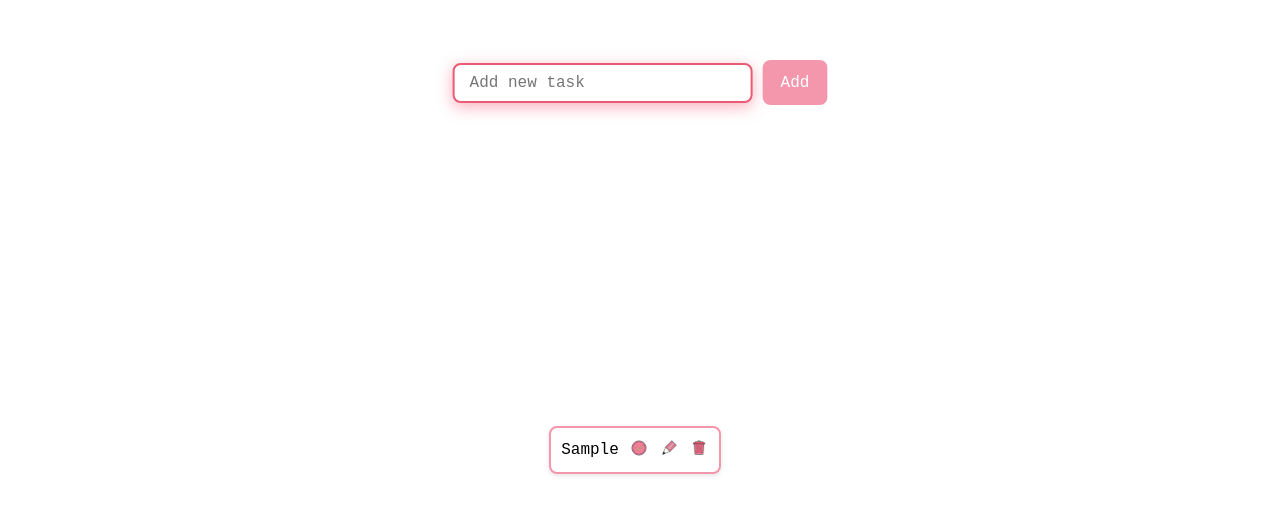
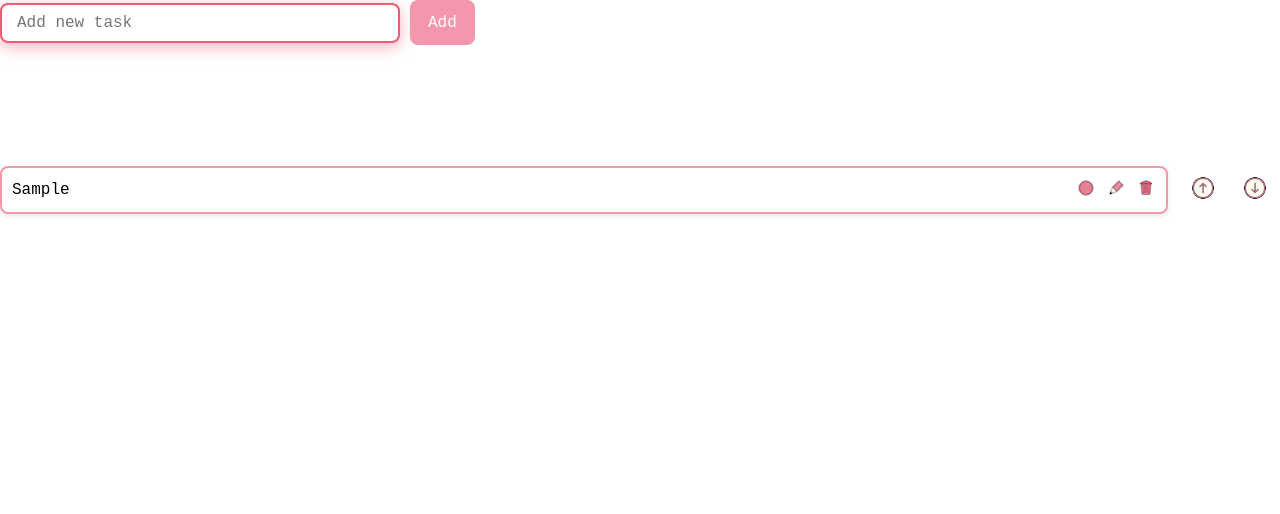
Before and after one commit to NevenaMasovic777/task-manager-app, a website: page tasks.html in a window 1280 px wide. Both pictures are taken after typing "Sample" into the empty fields and a click on the button "Add". Drawn offline with Linux system fonts and the light colour scheme.

Commit message:
CSS and JS files were modified as suggested. The move up/down buttons are created separately to ensure they appear next to the task container, unlike the other buttons.

```diff
--- a/tasksstyle.css
+++ b/tasks.css
@@ -6,22 +6,15 @@
 }
 
 body {
-  display: flex;
   align-items: center;
   justify-content: center;
   min-height: 100vh;
-  background: white;
 }
 
 .new-task {
-  position: fixed;
-  top: 60px;
-  left: 50%;
-  transform: translateX(-50%);
   display: flex;
   align-items: center;
   gap: 10px;
-  z-index: 9999;
 }
 
 .new-task input {
@@ -90,7 +83,6 @@ body {
   list-style: none;
   padding: 0;
   margin: 20px auto;
-  max-width: 500px;
   display: flex;
   flex-direction: column;
   align-items: center;
@@ -103,7 +95,6 @@ body {
   align-items: center;
   justify-content: space-between;
   width: 100%;
-  max-width: 500px;
   gap: 10px;
 }
 
@@ -113,7 +104,6 @@ body {
   display: flex;
   align-items: center;
   justify-content: space-between;
-  background: #fff;
   padding: 10px;
   border-radius: 8px;
   border: 2px solid #f597ac;
--- a/tasks.html
+++ b/tasks.html
@@ -3,7 +3,7 @@
   <head>
     <meta charset="UTF-8" />
     <meta name="viewport" content="width=device-width, initial-scale=1.0" />
-    <link rel="stylesheet" href="./tasksstyle.css" />
+    <link rel="stylesheet" href="./tasks.css" />
     <title>Document</title>
   </head>
   <body>
--- a/tasks.js
+++ b/tasks.js
@@ -3,101 +3,71 @@ document.addEventListener("DOMContentLoaded", function () {
   const addButton = document.querySelector(".add-task");
   const taskList = document.querySelector(".tasks");
   const noTaskMessage = document.createElement("div");
+
   noTaskMessage.classList.add("no-task-message");
-  noTaskMessage.innerHTML = `There are no tasks to complete—relax and enjoy your day! <img src="images/confetti.png" alt="Confetti" width=0px>`;
+  noTaskMessage.innerHTML = `There are no tasks to complete—relax and enjoy your day!
+  <img src="images/confetti.png" alt="Confetti" width=0px>`;
   taskList.parentElement.appendChild(noTaskMessage);
 
-  // Function to update move button states and display message when no tasks exist
   function updateMoveButtonsState() {
     const tasks = document.querySelectorAll(".task-item-container");
-
-    if (tasks.length === 0) {
-      noTaskMessage.style.display = "block";
-    } else {
-      noTaskMessage.style.display = "none";
-    }
+    noTaskMessage.style.display = tasks.length === 0 ? "inline-block" : "none";
 
     tasks.forEach((task) => {
       const upButton = task.querySelector(".move-up");
       const downButton = task.querySelector(".move-down");
 
-      if (tasks.length === 1) {
-        upButton.style.display = "none";
-        downButton.style.display = "none";
-      } else {
-        upButton.style.display = "inline-block";
-        downButton.style.display = "inline-block";
-      }
+      upButton.style.display = "inline-block";
+      downButton.style.display = "inline-block";
     });
   }
 
-  function addTask() {
-    const taskText = inputField.value.trim();
-    if (taskText === "") return; // Prevents adding empty tasks
+  function createButtons(taskSpan, taskContainer) {
+    const buttons = [
+      {
+        classList: "complete-task",
+        innerHTML: `<img src="images/completed.png" alt="Complete">`,
+        attribute: "Mark as Completed",
+        event: () => taskSpan.classList.toggle("completed"),
+      },
+      {
+        classList: "edit-task",
+        innerHTML: `<img src="images/edit.png" alt="Edit">`,
+        attribute: "Edit task",
+        event: () => {
+          const newText = prompt("Edit task:", taskSpan.textContent);
+          if (newText?.trim()) taskSpan.textContent = newText.trim();
+        },
+      },
+      {
+        classList: "delete-task",
+        innerHTML: `<img src="images/delete.png" alt="Delete">`,
+        attribute: "Delete task",
+        event: () => {
+          taskContainer.remove();
+          updateMoveButtonsState();
+        },
+      },
+    ];
 
-    // Create task container
-    const taskContainer = document.createElement("div");
-    taskContainer.classList.add("task-item-container");
-    taskContainer.style.width = "100%"; // Fixed width for container
+    return buttons.map((element) => {
+      const button = document.createElement("button");
+      button.classList.add(element.classList);
+      button.innerHTML = element.innerHTML;
+      button.setAttribute("data-tooltip", element.attribute);
+      button.addEventListener("click", element.event);
+      return button;
+    });
+  }
 
-    // Create move buttons container (side by side)
-    const moveButtons = document.createElement("div");
-    moveButtons.classList.add("move-buttons");
-
-    // Create task item
-    const listItem = document.createElement("div");
-    listItem.classList.add("task-item");
-
-    const taskSpan = document.createElement("span");
-    taskSpan.textContent = taskText;
-    taskSpan.classList.add("task-text");
-
-    // Create buttons
-    const completeButton = document.createElement("button");
-    completeButton.classList.add("complete-task");
-    completeButton.innerHTML = `<img src="images/completed.png" alt="Complete">`;
-    completeButton.setAttribute("data-tooltip", "Mark as Completed");
-
-    const editButton = document.createElement("button");
-    editButton.classList.add("edit-task");
-    editButton.innerHTML = `<img src="images/edit.png" alt="Edit">`;
-    editButton.setAttribute("data-tooltip", "Edit Task");
-
-    const deleteButton = document.createElement("button");
-    deleteButton.classList.add("delete-task");
-    deleteButton.innerHTML = `<img src="images/delete.png" alt="Delete">`;
-    deleteButton.setAttribute("data-tooltip", "Delete Task");
+  function createMoveButtons(taskContainer) {
+    const moveButtonsContainer = document.createElement("div");
+    moveButtonsContainer.classList.add("move-buttons");
 
     const upButton = document.createElement("button");
     upButton.classList.add("move-up");
     upButton.innerHTML = `<img src="images/up.png" alt="Move Up">`;
     upButton.setAttribute("data-tooltip", "Move Up");
-
-    const downButton = document.createElement("button");
-    downButton.classList.add("move-down");
-    downButton.innerHTML = `<img src="images/down.png" alt="Move Down">`;
-    downButton.setAttribute("data-tooltip", "Move Down");
-
-    // Event Listener: Mark Task as Completed (Toggle Strikethrough)
-    completeButton.addEventListener("click", () => {
-      taskSpan.classList.toggle("completed");
-    });
-
-    // Event Listener: Edit Task
-    editButton.addEventListener("click", () => {
-      const newText = prompt("Edit task:", taskSpan.textContent);
-      if (newText !== null && newText.trim() !== "") {
-        taskSpan.textContent = newText.trim();
-      }
-    });
-
-    // Event Listener: Delete Task
-    deleteButton.addEventListener("click", () => {
-      taskContainer.remove();
-      updateMoveButtonsState();
-    });
-
-    // Event Listener: Move Task Up
     upButton.addEventListener("click", () => {
       if (taskContainer.previousElementSibling) {
         taskList.insertBefore(
@@ -108,7 +78,10 @@ document.addEventListener("DOMContentLoaded", function () {
       }
     });
 
-    // Event Listener: Move Task Down
+    const downButton = document.createElement("button");
+    downButton.classList.add("move-down");
+    downButton.innerHTML = `<img src="images/down.png" alt="Move Down">`;
+    downButton.setAttribute("data-tooltip", "Move Down");
     downButton.addEventListener("click", () => {
       if (taskContainer.nextElementSibling) {
         taskList.insertBefore(taskContainer.nextElementSibling, taskContainer);
@@ -116,28 +89,44 @@ document.addEventListener("DOMContentLoaded", function () {
       }
     });
 
-    // Append buttons to the move-buttons container
-    moveButtons.appendChild(upButton);
-    moveButtons.appendChild(downButton);
+    moveButtonsContainer.appendChild(upButton);
+    moveButtonsContainer.appendChild(downButton);
+    taskContainer.appendChild(moveButtonsContainer);
+    return moveButtonsContainer;
+  }
 
-    // Append elements to the task container
-    listItem.append(taskSpan, completeButton, editButton, deleteButton);
-    taskContainer.append(listItem, moveButtons);
+  function addTask() {
+    const taskText = inputField.value.trim();
+    if (!taskText) return;
+
+    const taskContainer = document.createElement("div");
+    taskContainer.classList.add("task-item-container");
+
+    const listItem = document.createElement("div");
+    listItem.classList.add("task-item");
+
+    const taskSpan = document.createElement("span");
+    taskSpan.textContent = taskText;
+    taskSpan.classList.add("task-text");
+
+    listItem.appendChild(taskSpan);
+    createButtons(taskSpan, taskContainer).forEach((button) =>
+      listItem.appendChild(button)
+    );
+    taskContainer.appendChild(listItem);
+
+    const moveButtonsContainer = createMoveButtons(taskContainer);
+    taskContainer.appendChild(moveButtonsContainer);
     taskList.appendChild(taskContainer);
 
-    // Clear input field after adding task
     inputField.value = "";
-    inputField.focus(); // Keeps focus on input field for new entries
-
+    inputField.focus();
     updateMoveButtonsState();
   }
 
-  // Add event listeners for adding tasks on both button click & Enter key
   addButton.addEventListener("click", addTask);
-  inputField.addEventListener("keypress", function (event) {
-    if (event.key === "Enter") {
-      addTask();
-    }
+  inputField.addEventListener("keypress", (event) => {
+    if (event.key === "Enter") addTask();
   });
 
   updateMoveButtonsState();
```
